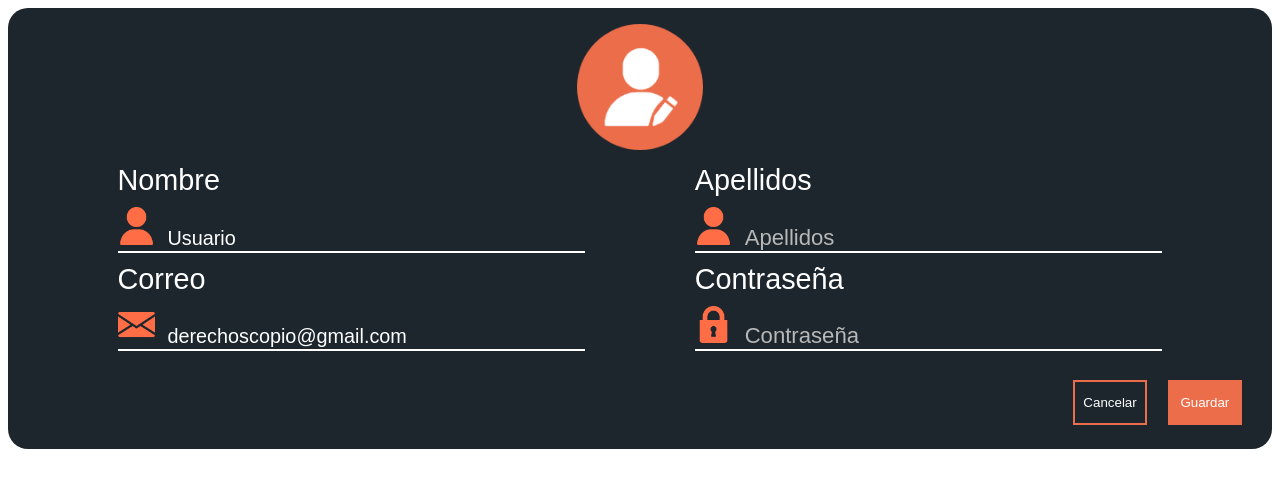
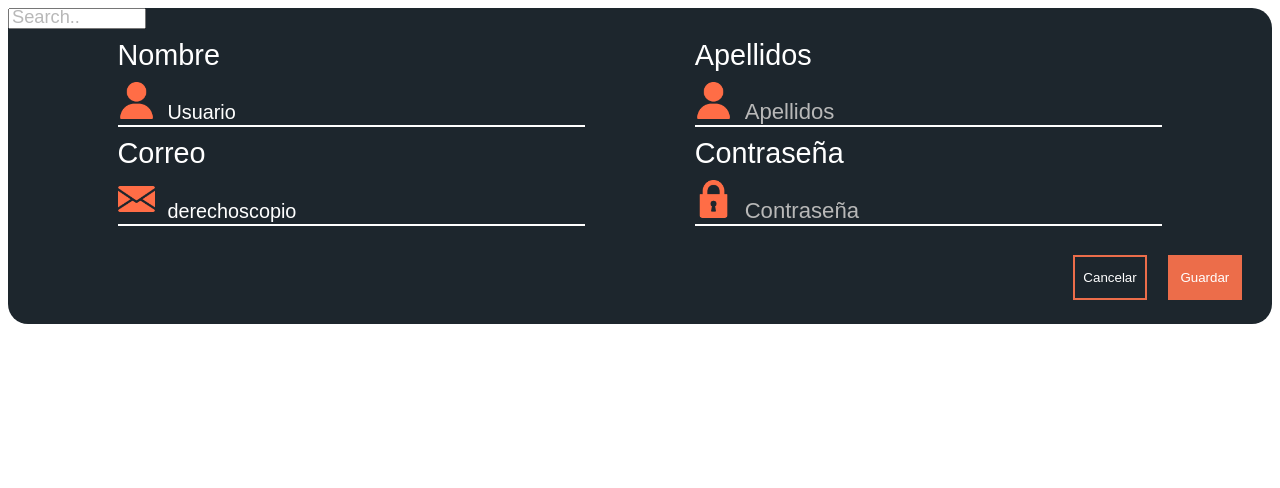
Before and after one commit to IngSoft2020-1/Proyecto, a PHP site: page /_edit.php?var=3 in a window 1280 px wide. Shown: the top 488 px of the page. Run offline with PHP 8.4, Linux system fonts and the light colour scheme; data comes from the database, SQL or seed files in the repository.

Commit message:
IGNORAR Front Eduardo Blanco

```diff
--- a/Web-2/_edit.php
+++ b/Web-2/_edit.php
@@ -12,7 +12,7 @@
   <body>
     <div class="container">
       <div class="container-img">
-        <img src="img/editar.png" alt="" class="icon-title">
+        <input type="text" name="search" placeholder="Search.." id="btn-search">
       </div>
       <div class="container-form">
         <?php
--- a/Web-2/css/edit.css
+++ b/Web-2/css/edit.css
@@ -16,7 +16,7 @@
 
 .container-img{
   width: 100%;
-  text-align: center;
+  text-align: left;
 }
 
 .icon-title{
@@ -142,3 +142,15 @@ label{
   margin-right: 16px;
   cursor: pointer;
 }
+
+/* INPUT BUSCAR */
+input[type=text] {
+  width: 130px;
+  -webkit-transition: width 0.4s ease-in-out;
+  transition: width 0.4s ease-in-out;
+}
+
+/* When the input field gets focus, change its width to 100% */
+input[type=text]:focus {
+  width: 100%;
+}
```
